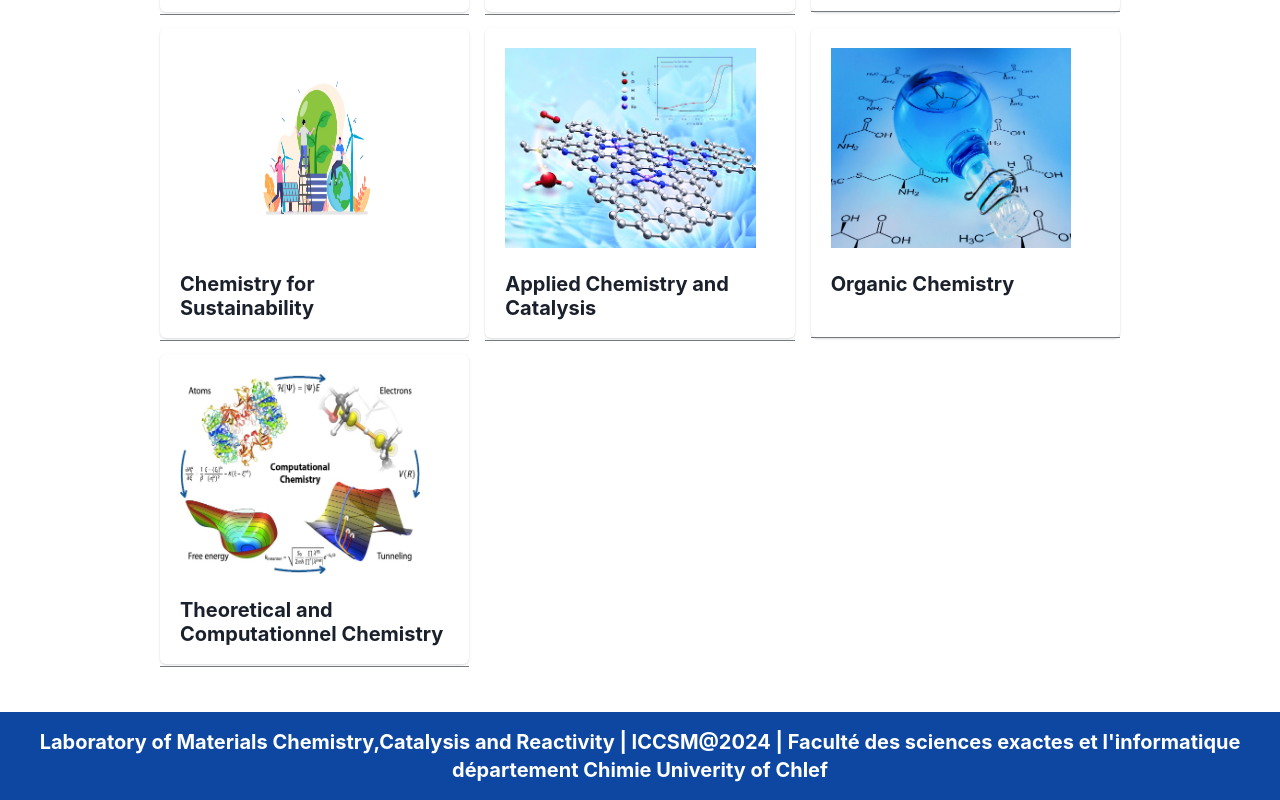
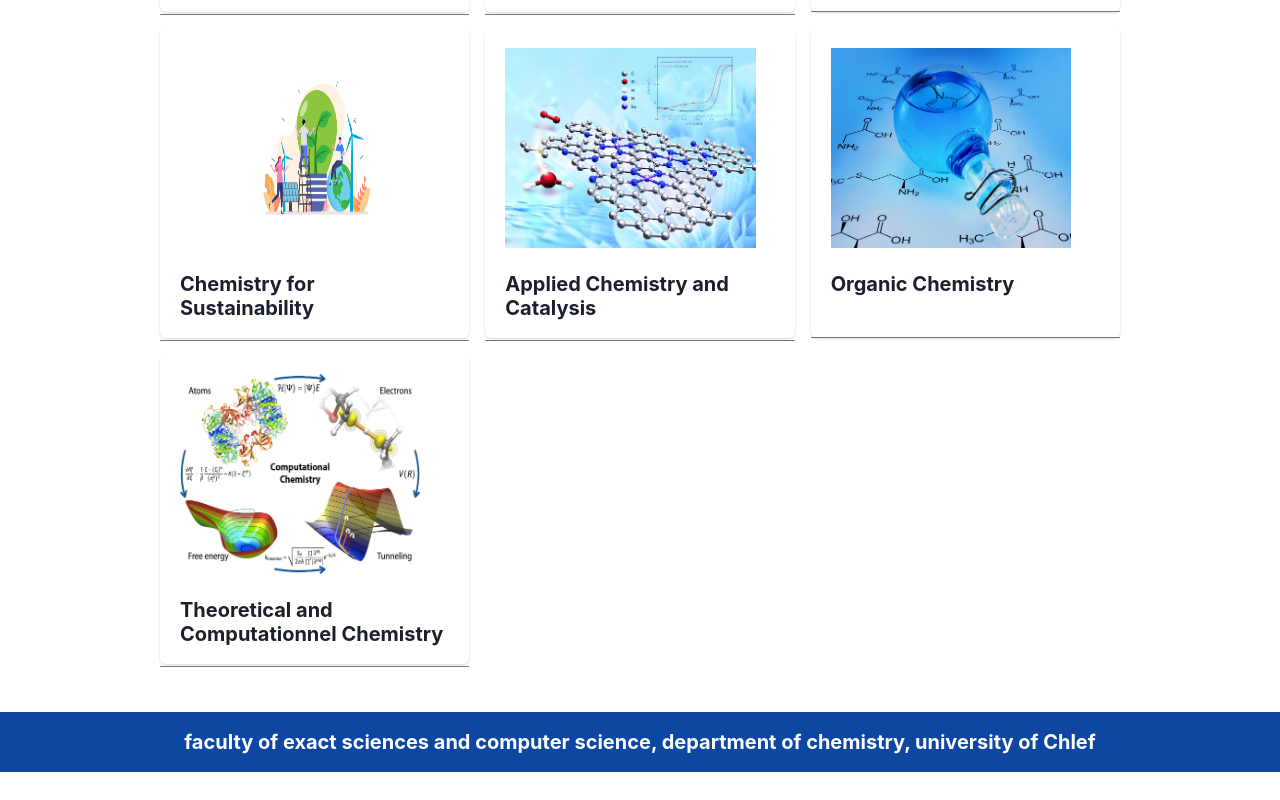
Before and after one commit to biillal/frontend_dep, a React (Create React App) app: page /topics in a window 1280 px wide. Shown: the part 438-1238 px from the top of the page. After the commit the page ends 1210 px from the top, so only its background shows below. Built offline with nearby package versions, Linux system fonts and the light colour scheme.

Commit message:
upd3 FOOTER

```diff
--- a/src/utilis/Footer.js
+++ b/src/utilis/Footer.js
@@ -4,7 +4,7 @@ import React from 'react'
 function Footer() {
   return (
     <div className='bg-blue-900 p-4 mt-12'>
-      <Text className='text-center text-xl text-white font-bold'>Laboratory of Materials Chemistry,Catalysis and Reactivity  | ICCSM@2024 | Faculté des sciences exactes et l'informatique département Chimie Univerity  of Chlef</Text>
+      <Text className='text-center text-xl text-white font-bold'>faculty of exact sciences and computer science, department of chemistry, university of Chlef</Text>
     </div>
   )
 }
```
